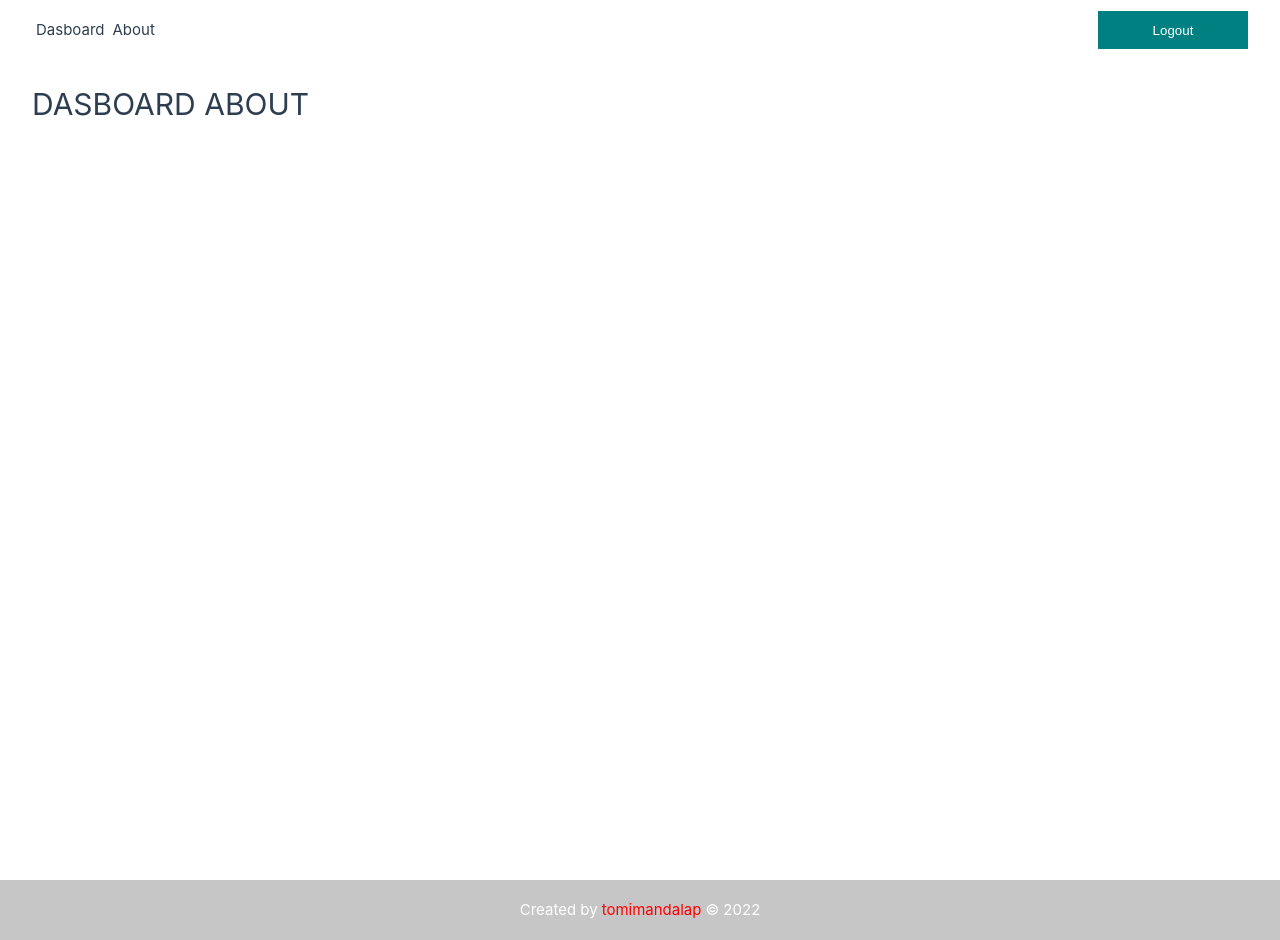
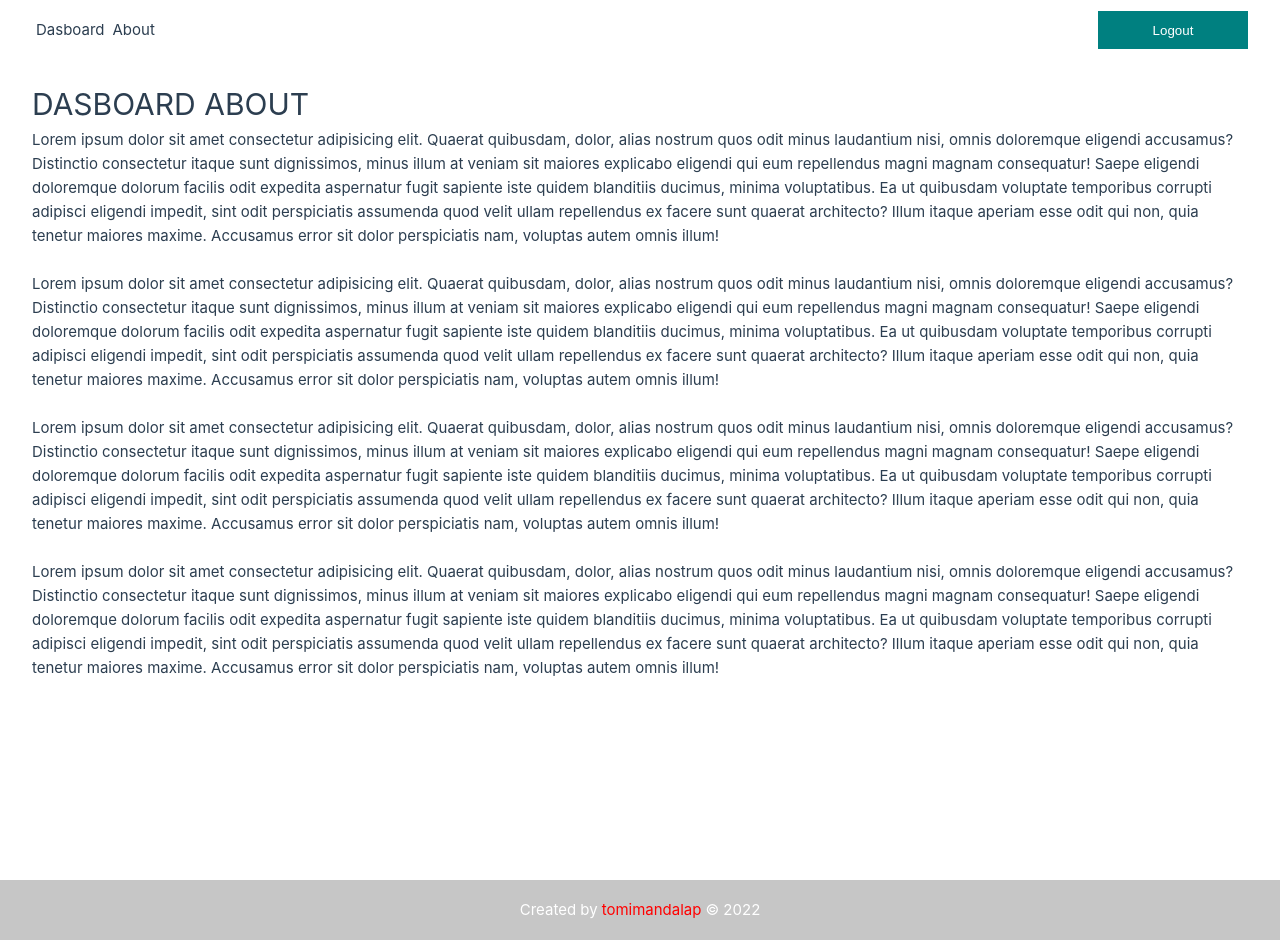
Before and after one commit to tomimandalap/boiler-vue3-pinia, a Vue app: page /admin/about in a window 1280 px wide. Built offline with nearby package versions, Linux system fonts and the light colour scheme; sample sign-in values are in the browser's storage; the HTML template or start-up script is replaced by a standard one.

Commit message:
feat: wording content admin and about

```diff
--- a/src/views/Admin/About.vue
+++ b/src/views/Admin/About.vue
@@ -1,5 +1,70 @@
+<script setup>
+import { useRoute } from "vue-router";
+const route = useRoute();
+</script>
+
 <template>
   <main>
-    <h1>DASBOARD ABOUT</h1>
+    <h1 class="title">DASBOARD {{ route.name }}</h1>
+    <p>
+      Lorem ipsum dolor sit amet consectetur adipisicing elit. Quaerat
+      quibusdam, dolor, alias nostrum quos odit minus laudantium nisi, omnis
+      doloremque eligendi accusamus? Distinctio consectetur itaque sunt
+      dignissimos, minus illum at veniam sit maiores explicabo eligendi qui eum
+      repellendus magni magnam consequatur! Saepe eligendi doloremque dolorum
+      facilis odit expedita aspernatur fugit sapiente iste quidem blanditiis
+      ducimus, minima voluptatibus. Ea ut quibusdam voluptate temporibus
+      corrupti adipisci eligendi impedit, sint odit perspiciatis assumenda quod
+      velit ullam repellendus ex facere sunt quaerat architecto? Illum itaque
+      aperiam esse odit qui non, quia tenetur maiores maxime. Accusamus error
+      sit dolor perspiciatis nam, voluptas autem omnis illum!
+    </p>
+    <br />
+    <p>
+      Lorem ipsum dolor sit amet consectetur adipisicing elit. Quaerat
+      quibusdam, dolor, alias nostrum quos odit minus laudantium nisi, omnis
+      doloremque eligendi accusamus? Distinctio consectetur itaque sunt
+      dignissimos, minus illum at veniam sit maiores explicabo eligendi qui eum
+      repellendus magni magnam consequatur! Saepe eligendi doloremque dolorum
+      facilis odit expedita aspernatur fugit sapiente iste quidem blanditiis
+      ducimus, minima voluptatibus. Ea ut quibusdam voluptate temporibus
+      corrupti adipisci eligendi impedit, sint odit perspiciatis assumenda quod
+      velit ullam repellendus ex facere sunt quaerat architecto? Illum itaque
+      aperiam esse odit qui non, quia tenetur maiores maxime. Accusamus error
+      sit dolor perspiciatis nam, voluptas autem omnis illum!
+    </p>
+    <br />
+    <p>
+      Lorem ipsum dolor sit amet consectetur adipisicing elit. Quaerat
+      quibusdam, dolor, alias nostrum quos odit minus laudantium nisi, omnis
+      doloremque eligendi accusamus? Distinctio consectetur itaque sunt
+      dignissimos, minus illum at veniam sit maiores explicabo eligendi qui eum
+      repellendus magni magnam consequatur! Saepe eligendi doloremque dolorum
+      facilis odit expedita aspernatur fugit sapiente iste quidem blanditiis
+      ducimus, minima voluptatibus. Ea ut quibusdam voluptate temporibus
+      corrupti adipisci eligendi impedit, sint odit perspiciatis assumenda quod
+      velit ullam repellendus ex facere sunt quaerat architecto? Illum itaque
+      aperiam esse odit qui non, quia tenetur maiores maxime. Accusamus error
+      sit dolor perspiciatis nam, voluptas autem omnis illum!
+    </p>
+    <br />
+    <p>
+      Lorem ipsum dolor sit amet consectetur adipisicing elit. Quaerat
+      quibusdam, dolor, alias nostrum quos odit minus laudantium nisi, omnis
+      doloremque eligendi accusamus? Distinctio consectetur itaque sunt
+      dignissimos, minus illum at veniam sit maiores explicabo eligendi qui eum
+      repellendus magni magnam consequatur! Saepe eligendi doloremque dolorum
+      facilis odit expedita aspernatur fugit sapiente iste quidem blanditiis
+      ducimus, minima voluptatibus. Ea ut quibusdam voluptate temporibus
+      corrupti adipisci eligendi impedit, sint odit perspiciatis assumenda quod
+      velit ullam repellendus ex facere sunt quaerat architecto? Illum itaque
+      aperiam esse odit qui non, quia tenetur maiores maxime. Accusamus error
+      sit dolor perspiciatis nam, voluptas autem omnis illum!
+    </p>
   </main>
 </template>
+<style scoped>
+h1.title {
+  text-transform: uppercase;
+}
+</style>
--- a/src/views/Admin/Index.vue
+++ b/src/views/Admin/Index.vue
@@ -1,7 +1,70 @@
-<script setup></script>
+<script setup>
+import { useRoute } from "vue-router";
+const route = useRoute();
+</script>
 
 <template>
   <main>
-    <h1>DASBOARD ADMIN</h1>
+    <h1 class="title">DASBOARD {{ route.name }}</h1>
+    <p>
+      Lorem ipsum dolor sit amet consectetur adipisicing elit. Quaerat
+      quibusdam, dolor, alias nostrum quos odit minus laudantium nisi, omnis
+      doloremque eligendi accusamus? Distinctio consectetur itaque sunt
+      dignissimos, minus illum at veniam sit maiores explicabo eligendi qui eum
+      repellendus magni magnam consequatur! Saepe eligendi doloremque dolorum
+      facilis odit expedita aspernatur fugit sapiente iste quidem blanditiis
+      ducimus, minima voluptatibus. Ea ut quibusdam voluptate temporibus
+      corrupti adipisci eligendi impedit, sint odit perspiciatis assumenda quod
+      velit ullam repellendus ex facere sunt quaerat architecto? Illum itaque
+      aperiam esse odit qui non, quia tenetur maiores maxime. Accusamus error
+      sit dolor perspiciatis nam, voluptas autem omnis illum!
+    </p>
+    <br />
+    <p>
+      Lorem ipsum dolor sit amet consectetur adipisicing elit. Quaerat
+      quibusdam, dolor, alias nostrum quos odit minus laudantium nisi, omnis
+      doloremque eligendi accusamus? Distinctio consectetur itaque sunt
+      dignissimos, minus illum at veniam sit maiores explicabo eligendi qui eum
+      repellendus magni magnam consequatur! Saepe eligendi doloremque dolorum
+      facilis odit expedita aspernatur fugit sapiente iste quidem blanditiis
+      ducimus, minima voluptatibus. Ea ut quibusdam voluptate temporibus
+      corrupti adipisci eligendi impedit, sint odit perspiciatis assumenda quod
+      velit ullam repellendus ex facere sunt quaerat architecto? Illum itaque
+      aperiam esse odit qui non, quia tenetur maiores maxime. Accusamus error
+      sit dolor perspiciatis nam, voluptas autem omnis illum!
+    </p>
+    <br />
+    <p>
+      Lorem ipsum dolor sit amet consectetur adipisicing elit. Quaerat
+      quibusdam, dolor, alias nostrum quos odit minus laudantium nisi, omnis
+      doloremque eligendi accusamus? Distinctio consectetur itaque sunt
+      dignissimos, minus illum at veniam sit maiores explicabo eligendi qui eum
+      repellendus magni magnam consequatur! Saepe eligendi doloremque dolorum
+      facilis odit expedita aspernatur fugit sapiente iste quidem blanditiis
+      ducimus, minima voluptatibus. Ea ut quibusdam voluptate temporibus
+      corrupti adipisci eligendi impedit, sint odit perspiciatis assumenda quod
+      velit ullam repellendus ex facere sunt quaerat architecto? Illum itaque
+      aperiam esse odit qui non, quia tenetur maiores maxime. Accusamus error
+      sit dolor perspiciatis nam, voluptas autem omnis illum!
+    </p>
+    <br />
+    <p>
+      Lorem ipsum dolor sit amet consectetur adipisicing elit. Quaerat
+      quibusdam, dolor, alias nostrum quos odit minus laudantium nisi, omnis
+      doloremque eligendi accusamus? Distinctio consectetur itaque sunt
+      dignissimos, minus illum at veniam sit maiores explicabo eligendi qui eum
+      repellendus magni magnam consequatur! Saepe eligendi doloremque dolorum
+      facilis odit expedita aspernatur fugit sapiente iste quidem blanditiis
+      ducimus, minima voluptatibus. Ea ut quibusdam voluptate temporibus
+      corrupti adipisci eligendi impedit, sint odit perspiciatis assumenda quod
+      velit ullam repellendus ex facere sunt quaerat architecto? Illum itaque
+      aperiam esse odit qui non, quia tenetur maiores maxime. Accusamus error
+      sit dolor perspiciatis nam, voluptas autem omnis illum!
+    </p>
   </main>
 </template>
+<style scoped>
+h1.title {
+  text-transform: uppercase;
+}
+</style>
```
